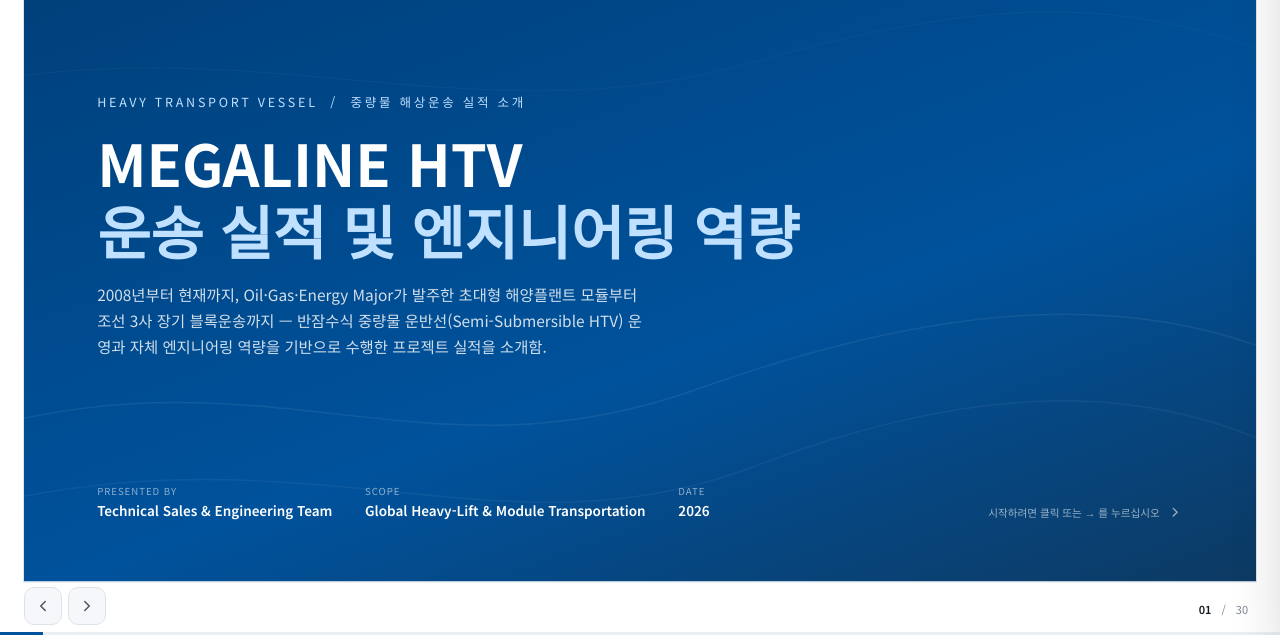
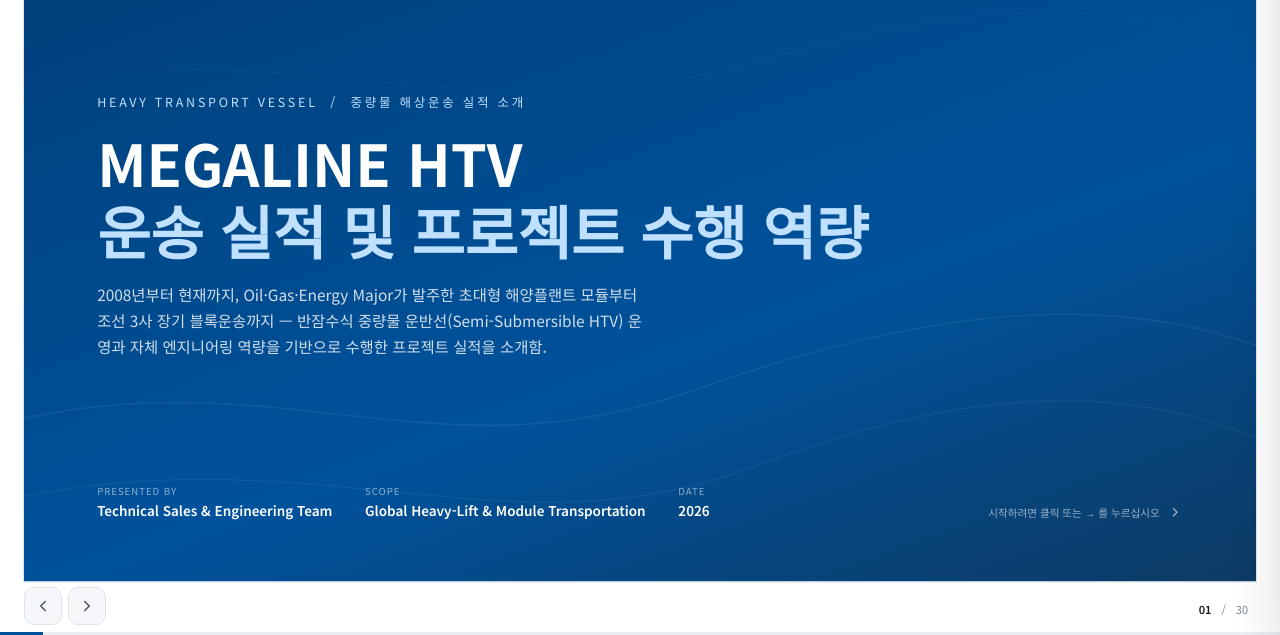
Before and after one commit to int-megaline/megaline-pt-technical, a plain HTML site: page index.html in a window 1280 px wide. Shown: the part 165-800 px from the top of the page. Drawn offline with Linux system fonts and the light colour scheme.

Commit message:
Update index.html

```diff
--- a/index.html
+++ b/index.html
@@ -524,7 +524,7 @@ S[0] = `
     </div>
     <div class="cover-mid">
       <div class="cover-kicker">Heavy Transport Vessel &nbsp;/&nbsp; 중량물 해상운송 실적 소개</div>
-      <h1 class="cover-title">MEGALINE HTV<br><em>운송 실적 및 엔지니어링 역량</em></h1>
+      <h1 class="cover-title">MEGALINE HTV<br><em>운송 실적 및 프로젝트 수행 역량</em></h1>
       <p class="cover-desc">2008년부터 현재까지, Oil·Gas·Energy Major가 발주한 초대형 해양플랜트 모듈부터 조선 3사 장기 블록운송까지 — 반잠수식 중량물 운반선(Semi-Submersible HTV) 운영과 자체 엔지니어링 역량을 기반으로 수행한 프로젝트 실적을 소개함.</p>
     </div>
     <div class="cover-bottom">
```
